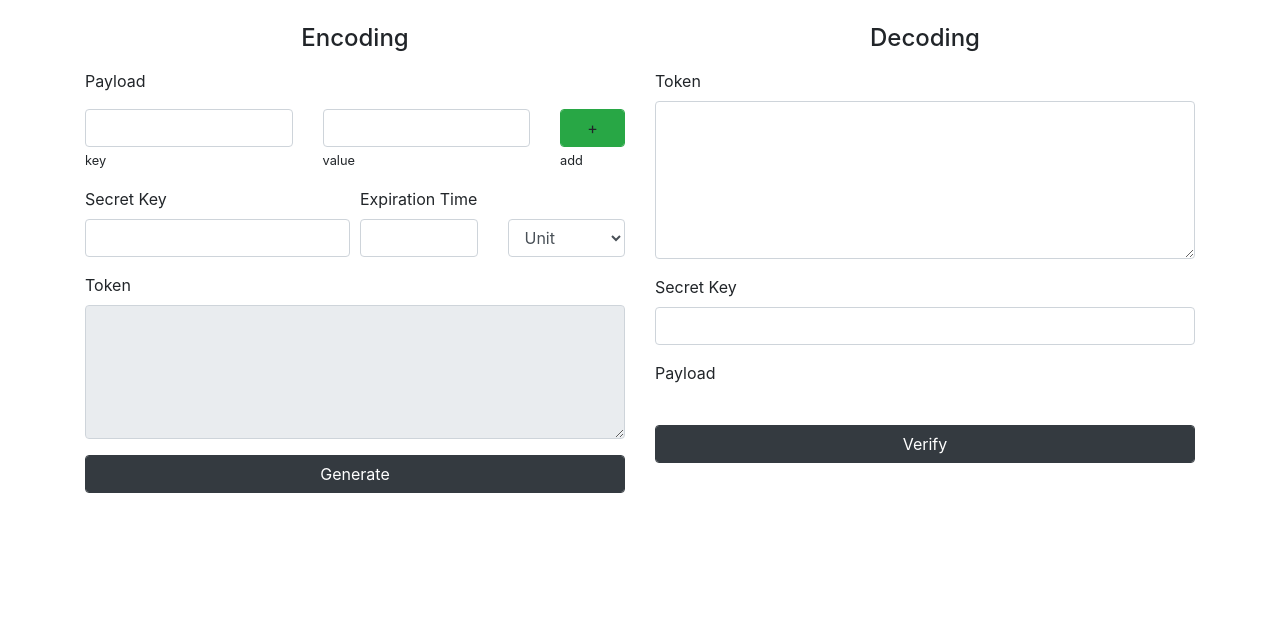
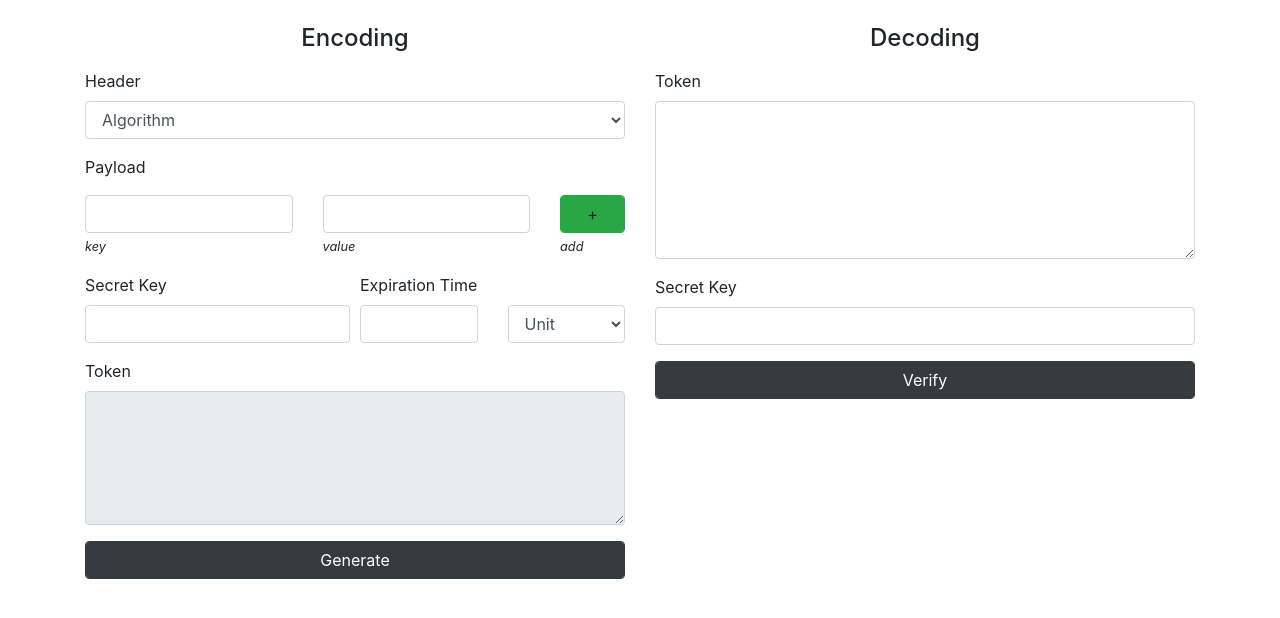
Before and after one commit to karthikash/jwt-builder, a Node server app: page / in a window 1280 px wide. Shown: the part 56-674 px from the top of the page. Run offline with Node 20, Linux system fonts and the light colour scheme; some libraries are stand-ins or nearby versions.

Commit message:
algo headers & fixes

```diff
--- a/controllers/jwt.controller.js
+++ b/controllers/jwt.controller.js
@@ -7,7 +7,7 @@ const fnSignJwtToken = (req, res) => {
         return res.status(200).json({ status: 200, token });
     } catch (error) {
         logger.error(error);
-        return res.status(500).json({ status: 500, message: error.name, message: error.message });
+        return res.status(401).json({ status: 401, name: error.name, message: error.message });
     }
 }
 
@@ -18,7 +18,7 @@ const fnVerifyJwtToken = (req, res) => {
         return res.status(200).json({ status: 200, decoded });
     } catch (error) {
         logger.error(error);
-        return res.status(500).json({ status: 500, message: error.name, message: error.message });
+        return res.status(401).json({ status: 401, name: error.name, message: error.message });
     }
 }
 
--- a/package.json
+++ b/package.json
@@ -6,7 +6,7 @@
   "scripts": {
     "test": "",
     "start": "node app.js",
-    "dev": "nodemon -r esm app.js"
+    "dev": "nodemon app.js"
   },
   "author": "Karthik Ashokkumar",
   "license": "ISC",
@@ -18,6 +18,7 @@
     "hbs": "^4.1.1",
     "joi": "^17.2.1",
     "jsonwebtoken": "^8.5.1",
+    "jwt-decode": "^3.1.2",
     "morgan": "^1.10.0",
     "winston": "^3.3.3"
   },
--- a/public/js/jwt.scripts.js
+++ b/public/js/jwt.scripts.js
@@ -1,4 +1,8 @@
 const constants = JSON.parse($('#constants').val());
+
+const successHTML = '<div class="form-group col-md-6 col-sm-6 col-xs-6"> <label for="payload">Payload</label> <pre id="payload"></pre></div><div class="form-group col-md-6 col-sm-6 col-xs-6"> <label for="header">Header</label> <pre id="header"></pre></div>';
+const errorHTML = '<div class="form-group col-md-12 col-sm-12 col-xs-12"> <label for="error">Error</label> <pre id="error"></pre></div>';
+const inputHTML = '<div class="row"> <div class="col-md-5 col-sm-5 col-xs-5"> <div class="form-group"> <input type="text" id="key[]" class="form-control"/> <small><i>key</i></small> </div></div><div class="col-md-5 col-sm-5 col-xs-5"> <div class="form-group"> <input type="text" id="value[]" class="form-control"/> <small><i>value</i></small> </div></div><div class="col-md-2 col-sm-2 col-xs-2"> <a href="javascript:void(0);" class="removeInput form-control btn btn-danger">-</a> <small><i>remove</i></small> </div></div>';
 
 const generateForm = document.querySelector('#generate-form');
 generateForm.addEventListener('submit', (e) => {
@@ -13,15 +17,20 @@ generateForm.addEventListener('submit', (e) => {
     let secretKey = generateForm.elements['secretKey'].value;
     let expiryTime = generateForm.elements['expiryTime'].value;
     let expiryUnit = generateForm.elements['expiryUnit'].value;
-    let options = { expiresIn: `${expiryTime}${expiryUnit}` };
+    let algorithm = generateForm.elements['algorithm'].value;
+    let options = {
+        algorithm: algorithm,
+        expiresIn: `${expiryTime}${expiryUnit}`
+    };
     let data = { payload: payload, secretKey: secretKey, options }
     e.preventDefault();
     $.ajax({
         type: 'POST',
-        url: `https://${constants.HOST}/api/v1/jwt/sign`,
+        url: `http://${constants.HOST}/api/v1/jwt/sign`,
         data: data,
         success: (data) => {
             $('#tokenTextArea').html(data.token);
+            document.getElementById('generate-form').reset();
         },
         error: (error) => {
             console.log('Error: ', { message: error.name, message: error.message });
@@ -37,13 +46,18 @@ verifyForm.addEventListener('submit', (e) => {
     e.preventDefault();
     $.ajax({
         type: 'POST',
-        url: `https://${constants.HOST}/api/v1/jwt/verify`,
+        url: `http://${constants.HOST}/api/v1/jwt/verify`,
         data: data,
         success: (data) => {
-            document.getElementById("payload").textContent = JSON.stringify(data.decoded, undefined, 2);
+            $('#res-verify').html(successHTML);
+            document.getElementById("payload").textContent = JSON.stringify(data.decoded.payload, undefined, 2);
+            document.getElementById("header").textContent = JSON.stringify(data.decoded.header, undefined, 2);
+            document.getElementById('verify-form').reset();
         },
         error: (error) => {
-            console.log('Error: ', { message: error.name, message: error.message });
+            $('#res-verify').html(errorHTML);
+            document.getElementById("error").textContent = JSON.stringify(error.responseJSON, undefined, 2);
+            document.getElementById('verify-form').reset();
         }
     });
 });
@@ -53,8 +67,7 @@ $(document).ready(function () {
     $('.addInput').click(function () {
         if (count < max) {
             count++;
-            var HTML = '<div class="row"><div class="col-md-5"><div class="form-group"><input type="text" id="key[]" class="form-control"/></div></div><div class="col-md-5"><div class="form-group"><input type="text" id="value[]" class="form-control"/></div></div><div class="col-md-2"><a href="javascript:void(0);" class="removeInput form-control btn btn-danger">-</a></div></div>';
-            $('.appendInput').append(HTML);
+            $('.appendInput').append(inputHTML);
         }
     });
 
--- a/services/jwt.service.js
+++ b/services/jwt.service.js
@@ -1,4 +1,5 @@
 const jwt = require('jsonwebtoken');
+const decode = require('jwt-decode');
 
 class JwtService {
     constructor({ payload, secretKey, options, token }) {
@@ -14,8 +15,9 @@ class JwtService {
     }
 
     verify() {
-        const decoded = jwt.verify(this.token, this.secretKey);
-        return decoded;
+        const payload = jwt.verify(this.token, this.secretKey);
+        const header = decode(this.token, { header: true })
+        return { payload, header };
     }
 }
 
--- a/validators/jwt.validator.js
+++ b/validators/jwt.validator.js
@@ -5,7 +5,8 @@ const JwtSignValidator = Joi.object().keys({
     secretKey: Joi.string().required(),
     options: Joi.object().keys({
         expiresIn: Joi.string().required(),
-        encoding: Joi.string().allow('')
+        encoding: Joi.string().allow(''),
+        algorithm: Joi.string().required()
     })
 });
 
--- a/views/index.hbs
+++ b/views/index.hbs
@@ -9,40 +9,51 @@
 
     <div class="container">
         <div class="row">
-            <div class="col-md-6">
+            <div class="col-md-6 col-sm-6 col-xs-6">
                 <form id="generate-form">
-                    <div class="form-group col-md-12">
+                    <div class="form-group col-md-12 col-sm-12 col-xs-12">
                         <h4>Encoding</h4>
                     </div>
                     <div class="appendInput">
                         <div class="row">
-                            <label class="form-group col-md-12" for="key">Payload</label>
-                            <div class="form-group col-md-5">
+                            <div class="form-group col-md-12 col-sm-12 col-xs-12">
+                                <label for="secretKey">Header</label>
+                                <select class="form-control" type="text" id="algorithm">
+                                    <option selected>Algorithm</option>
+                                    <option value="HS256">HS256</option>
+                                    <option value="HS384">HS384</option>
+                                    <option value="HS512">HS512</option>
+                                </select>
+                            </div>
+                        </div>
+                        <div class="row">
+                            <label class="form-group col-md-12 col-sm-12 col-xs-12" for="key">Payload</label>
+                            <div class="form-group col-md-5 col-sm-5 col-xs-5">
                                 <input class="form-control" type="text" id="key[]" required>
-                                <small>key</small>
+                                <small><i>key</i></small>
                             </div>
-                            <div class="form-group col-md-5">
+                            <div class="form-group col-md-5 col-sm-5 col-xs-5">
                                 <input class="form-control" type="text" id="value[]" required>
-                                <small>value</small>
+                                <small><i>value</i></small>
                             </div>
-                            <div class="form-group col-md-2">
+                            <div class="form-group col-md-2 col-sm-2 col-xs-2">
                                 <a class="btn btn-success form-control addInput">+</a>
-                                <small>add</small>
+                                <small><i>add</i></small>
                             </div>
                         </div>
                     </div>
                     <div class="form-row">
-                        <div class="form-group col-md-6">
+                        <div class="form-group col-md-6 col-sm-6 col-xs-6">
                             <label for="secretKey">Secret Key</label>
                             <input class="form-control" type="text" id="secretKey" required>
                         </div>
-                        <div class="form-group col-md-6">
+                        <div class="form-group col-md-6 col-sm-6 col-xs-6">
                             <label for="expiry">Expiration Time</label>
                             <div class="row">
-                                <div class="col-md-6">
+                                <div class="col-md-6 col-sm-6 col-xs-6">
                                     <input class="form-control" type="number" min="1" id="expiryTime" required>
                                 </div>
-                                <div class="col-md-6">
+                                <div class="col-md-6 col-sm-6 col-xs-6">
                                     <select class="form-control" type="date" id="expiryUnit" required>
                                         <option selected>Unit</option>
                                         <option value="m">Minute(s)</option>
@@ -55,44 +66,39 @@
                         </div>
                     </div>
                     <div class="form-row">
-                        <div class="form-group col-md-12">
+                        <div class="form-group col-md-12 col-sm-12 col-xs-12">
                             <label for="tokenTextArea">Token</label>
                             <textarea class="form-control" rows="5" id="tokenTextArea" disabled></textarea>
                         </div>
                     </div>
                     <div class="form-row">
-                        <div class="form-group col-md-12">
-                            <button class="btn btn-dark form-control" id="generate">Generate</button>
+                        <div class="form-group col-md-12 col-sm-12 col-xs-12">
+                            <button class="btn btn-dark form-control" id="generate" type="submit">Generate</button>
                         </div>
                     </div>
                 </form>
             </div>
-            <div class="col-md-6">
+            <div class="col-md-6 col-sm-6 col-xs-6">
                 <form id="verify-form">
-                    <div class="form-group col-md-12">
+                    <div class="form-group col-md-12 col-sm-12 col-xs-12">
                         <h4>Decoding</h4>
                     </div>
                     <div class="form-row">
-                        <div class="form-group col-md-12">
+                        <div class="form-group col-md-12 col-sm-12 col-xs-12">
                             <label for="encodedToken">Token</label>
                             <textarea class="form-control" rows="6" id="encodedToken" required></textarea>
                         </div>
                     </div>
                     <div class="form-row">
-                        <div class="form-group col-md-12">
+                        <div class="form-group col-md-12 col-sm-12 col-xs-12">
                             <label for="encodedSecretKey">Secret Key</label>
                             <input class="form-control" type="text" id="encodedSecretKey" required>
                         </div>
                     </div>
+                    <div class="form-row" id="res-verify"> </div>
                     <div class="form-row">
-                        <div class="form-group col-md-12">
-                            <label for="payload">Payload</label>
-                            <pre id="payload"></pre>
-                        </div>
-                    </div>
-                    <div class="form-row">
-                        <div class="form-group col-md-12">
-                            <button class="btn btn-dark form-control" id="verify">Verify</button>
+                        <div class="form-group col-md-12 col-sm-12 col-xs-12">
+                            <button class="btn btn-dark form-control" id="verify" type="submit">Verify</button>
                         </div>
                     </div>
                 </form>
```
Also changed, not shown: 1 other file.
